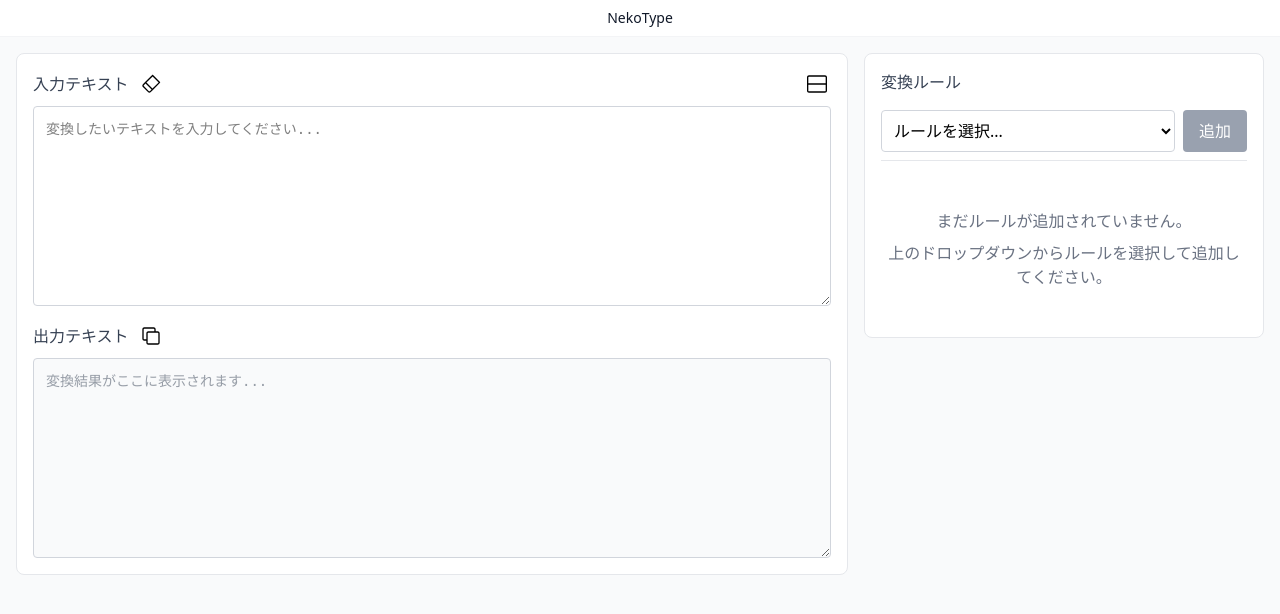
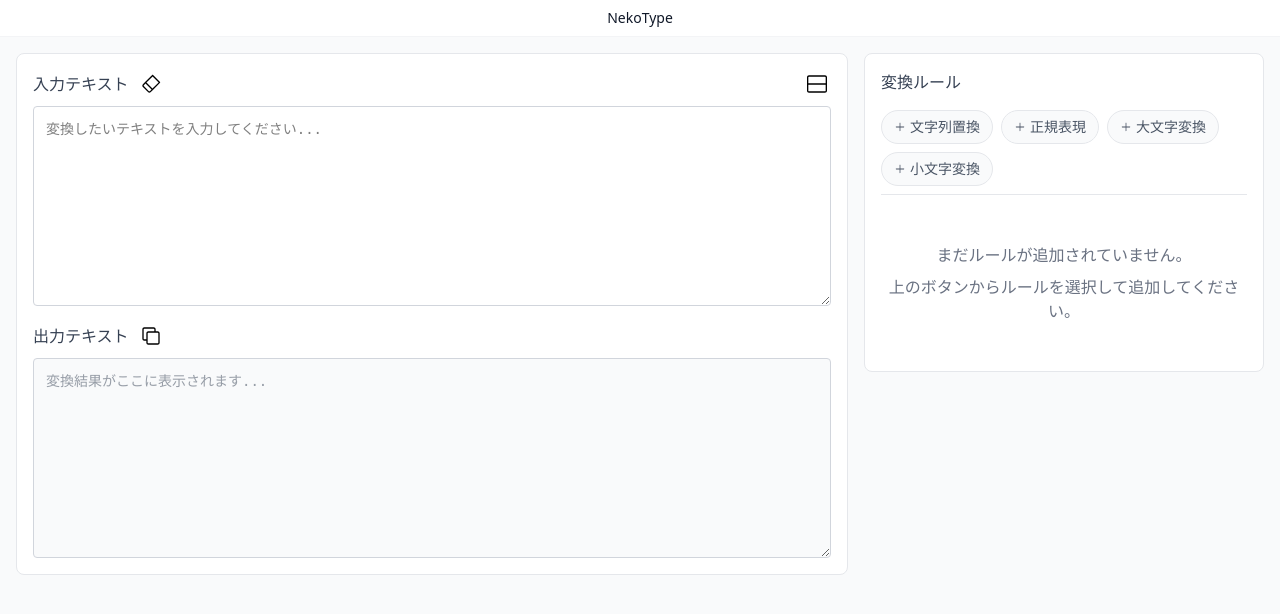
Before and after one commit to sushidesu/nekotype, a React (Vite) app: page / in a window 1280 px wide. Shown: the top 614 px of the page. Built offline with nearby package versions, Linux system fonts and the light colour scheme.

Commit message:
refactor: replace rule selector dropdown with direct action buttons

```diff
--- a/src/components/RuleList.tsx
+++ b/src/components/RuleList.tsx
@@ -4,7 +4,14 @@ import type {
   TransformationRuleFactory,
 } from "../types/transformation"
 import RuleEditor from "./RuleEditor"
-import { DragHandleDots2Icon, GearIcon, TrashIcon } from "@radix-ui/react-icons"
+import {
+  DragHandleDots2Icon,
+  GearIcon,
+  TrashIcon,
+  PlusIcon,
+  CheckCircledIcon,
+  CircleIcon,
+} from "@radix-ui/react-icons"
 import {
   DndContext,
   closestCenter,
@@ -91,20 +98,30 @@ function SortableRuleItem({
         </div>
 
         <div className="flex items-center gap-2">
-          <label className="flex items-center gap-1 text-xs cursor-pointer">
-            <input
-              type="checkbox"
-              checked={rule.enabled}
-              onChange={(e) =>
+          <button
+            onClick={() =>
               onUpdateRule(rule.id, {
                 ...rule,
-                  enabled: e.target.checked,
+                enabled: !rule.enabled,
               })
             }
-              className="rounded"
-            />
-            有効
-          </label>
+            className={`p-1 rounded transition-colors ${
+              rule.enabled
+                ? "hover:bg-gray-200 text-green-600"
+                : "hover:bg-gray-200 text-gray-400"
+            }`}
+            title={
+              rule.enabled
+                ? "有効（クリックで無効化）"
+                : "無効（クリックで有効化）"
+            }
+          >
+            {rule.enabled ? (
+              <CheckCircledIcon className="w-5 h-5" />
+            ) : (
+              <CircleIcon className="w-5 h-5" />
+            )}
+          </button>
 
           <button
             onClick={() =>
@@ -147,7 +164,6 @@ export default function RuleList({
   onRemoveRule,
   onReorderRules,
 }: RuleListProps) {
-  const [selectedRuleType, setSelectedRuleType] = useState("")
   const [editingRuleId, setEditingRuleId] = useState<string | null>(null)
   const [activeId, setActiveId] = useState<string | null>(null)
 
@@ -158,11 +174,8 @@ export default function RuleList({
     })
   )
 
-  const handleAddRule = () => {
-    if (selectedRuleType) {
-      onAddRule(selectedRuleType)
-      setSelectedRuleType("")
-    }
+  const handleAddRule = (ruleType: string) => {
+    onAddRule(ruleType)
   }
 
   const handleDragStart = (event: DragStartEvent) => {
@@ -186,33 +199,24 @@ export default function RuleList({
     <div className="bg-white border border-gray-200 rounded-lg p-4 h-fit max-h-[calc(100vh-200px)] overflow-y-auto overflow-x-visible">
       <div className="mb-4 pb-2 border-b border-gray-200">
         <h2 className="text-base font-medium text-gray-700 mb-4">変換ルール</h2>
-        <div className="flex gap-2">
-          <select
-            value={selectedRuleType}
-            onChange={(e) => setSelectedRuleType(e.target.value)}
-            className="flex-1 p-2 border border-gray-300 rounded bg-white focus:outline-none focus:border-blue-500 focus:ring-1 focus:ring-blue-500"
+        <div className="flex flex-wrap gap-2">
+          {availableRuleTypes.map((type) => (
+            <button
+              key={type}
+              onClick={() => handleAddRule(type)}
+              className="inline-flex items-center gap-1 px-3 py-1.5 text-sm text-gray-600 bg-gray-50 border border-gray-200 rounded-full hover:bg-gray-100 hover:border-gray-300 transition-colors"
             >
-            <option value="">ルールを選択...</option>
-            {availableRuleTypes.map((type) => (
-              <option key={type} value={type}>
-                {ruleFactories[type].name}
-              </option>
+              <PlusIcon className="w-3 h-3" />
+              <span>{ruleFactories[type].name}</span>
+            </button>
           ))}
-          </select>
-          <button
-            onClick={handleAddRule}
-            disabled={!selectedRuleType}
-            className="px-4 py-2 bg-blue-600 text-white rounded hover:bg-blue-700 disabled:bg-gray-400 disabled:cursor-not-allowed transition-colors"
-          >
-            追加
-          </button>
         </div>
       </div>
 
       {rules.length === 0 ? (
         <div className="text-center text-gray-500 py-8">
           <p className="mb-2">まだルールが追加されていません。</p>
-          <p>上のドロップダウンからルールを選択して追加してください。</p>
+          <p>上のボタンからルールを選択して追加してください。</p>
         </div>
       ) : (
         <DndContext
@@ -257,15 +261,19 @@ export default function RuleList({
                           </span>
                         </div>
                         <div className="flex items-center gap-2">
-                          <label className="flex items-center gap-1 text-xs cursor-pointer">
-                            <input
-                              type="checkbox"
-                              checked={activeRule.enabled}
-                              className="rounded"
-                              readOnly
-                            />
-                            有効
-                          </label>
+                          <div
+                            className={
+                              activeRule.enabled
+                                ? "text-green-600"
+                                : "text-gray-400"
+                            }
+                          >
+                            {activeRule.enabled ? (
+                              <CheckCircledIcon className="w-5 h-5" />
+                            ) : (
+                              <CircleIcon className="w-5 h-5" />
+                            )}
+                          </div>
                           <GearIcon className="w-5 h-5" />
                           <TrashIcon className="w-5 h-5" />
                         </div>
```
Lines whose indentation alone changed are shown as unchanged.
